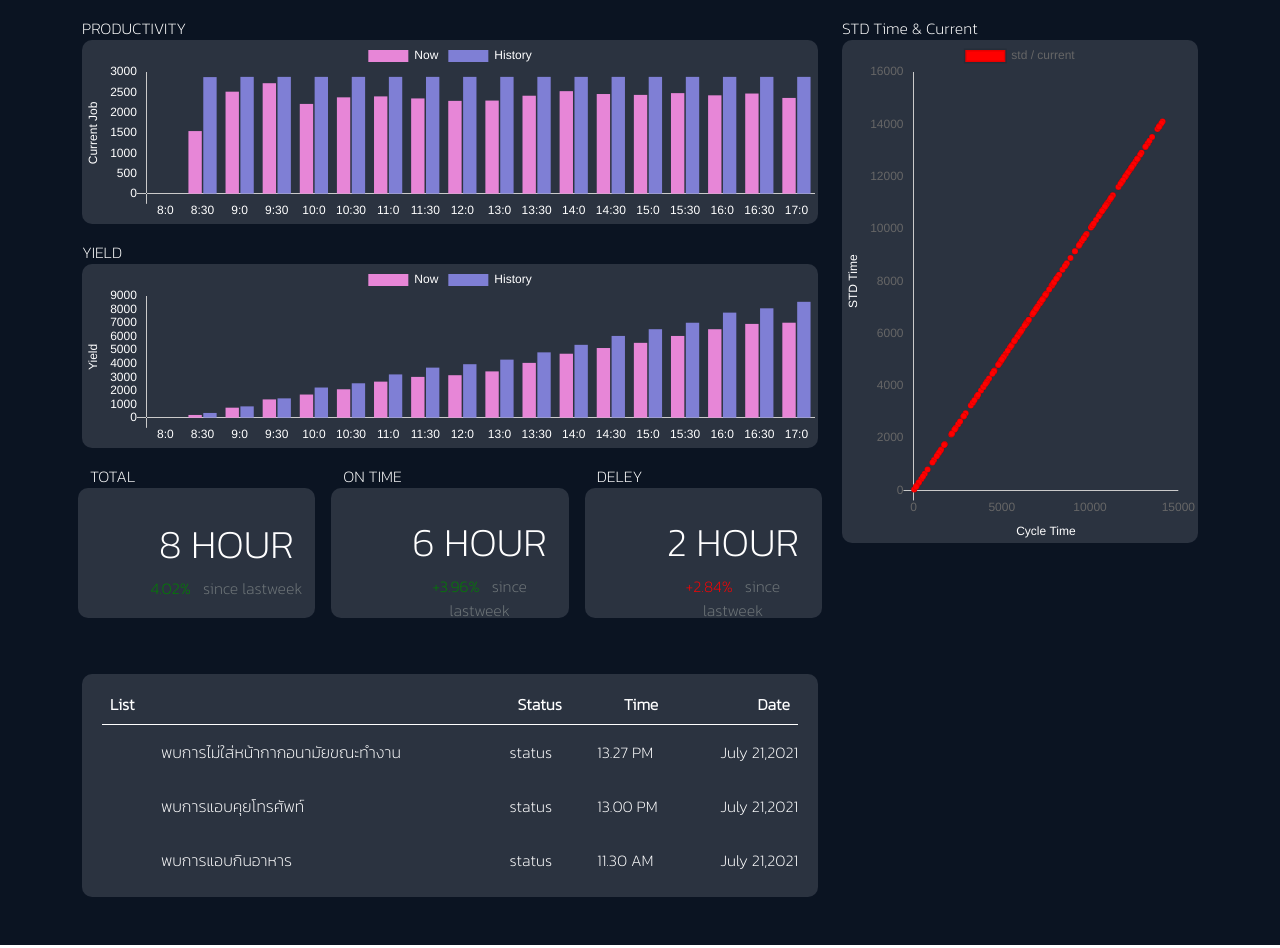
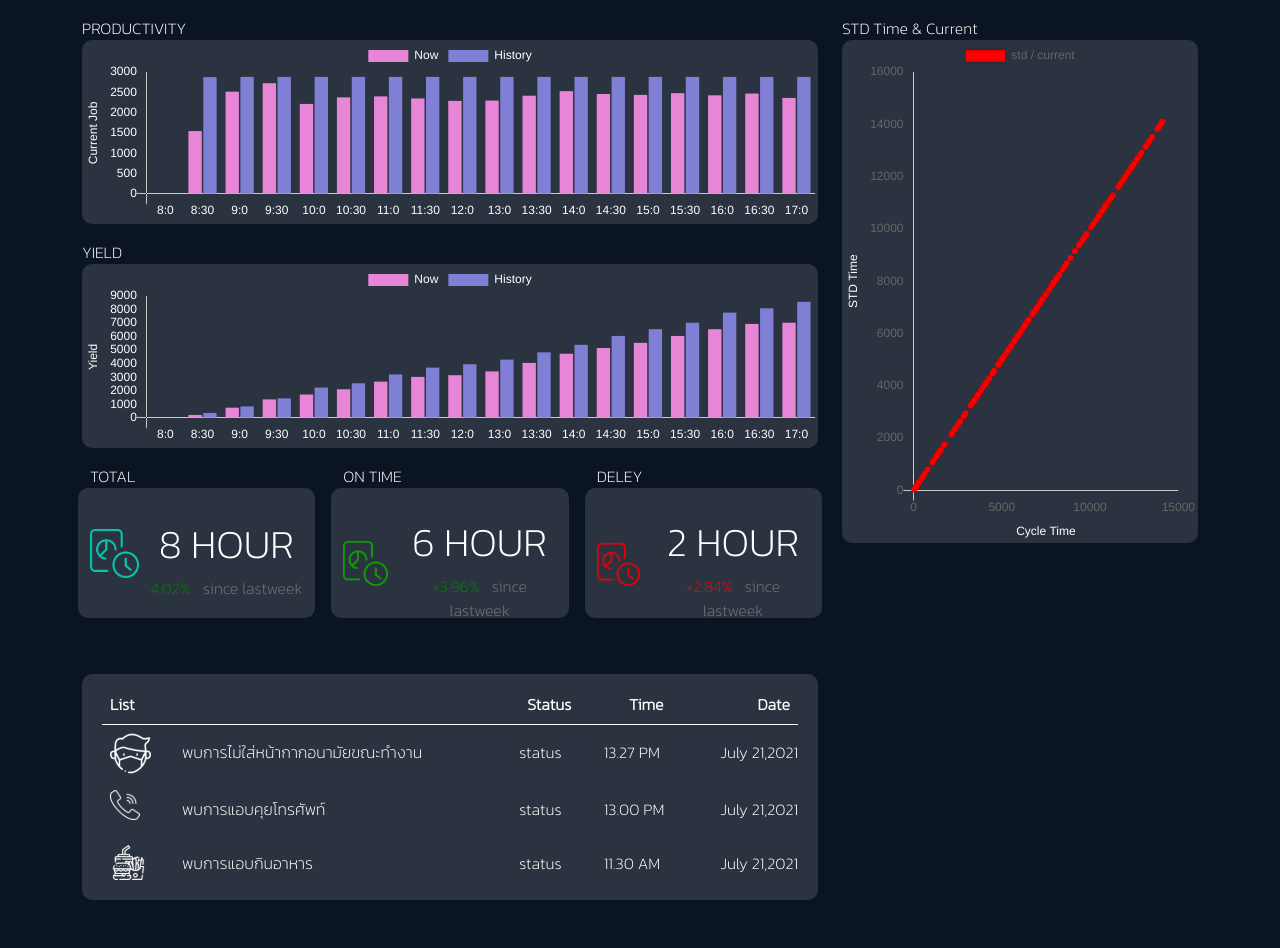
Before and after one commit to pawutj/true_startup_front, a React (Create React App) app: page / in a window 1280 px wide. Built offline with nearby package versions, Linux system fonts and the light colour scheme; the HTML template or start-up script is replaced by a standard one.

Commit message:
Fix Icon on Table

```diff
--- a/src/App.js
+++ b/src/App.js
@@ -32,6 +32,7 @@ function App() {
                     h1txt="8 HOUR"
                     percent="4.02%"
                     color="g"
+                    Logo="./asset/iconimg1.svg"
                   />
                 </div>
                 <div className="col m-2">
@@ -40,12 +41,17 @@ function App() {
                     h1txt="6 HOUR"
                     percent="+3.96%"
                     color="g"
+                    Logo="./asset/iconimg2.svg"
                   />
                 </div>
                 <div className="col m-2">
                   <p className="text-start text-white mb-0 mt-2">DELEY</p>
 
-                  <StatusCardComponent h1txt="2 HOUR" percent="+2.84%" />
+                  <StatusCardComponent
+                    h1txt="2 HOUR"
+                    percent="+2.84%"
+                    Logo="./asset/iconimg3.svg"
+                  />
                 </div>
               </div>
             </div>
@@ -57,12 +63,14 @@ function App() {
                   status="status"
                   time="13.27 PM"
                   date="July 21,2021"
+                  icon="./asset/tableIcon1.svg"
                 ></TableRow>
                 <TableRow
                   found="พบการแอบคุยโทรศัพท์"
                   status="status"
                   time="13.00 PM"
                   date="July 21,2021"
+                  icon="./asset/tableIcon2.svg"
                 ></TableRow>
 
                 <TableRow
@@ -70,6 +78,7 @@ function App() {
                   status="status"
                   time="11.30 AM"
                   date="July 21,2021"
+                  icon="./asset/tableIcon3.svg"
                 ></TableRow>
               </StatusTable>
             </div>
```
